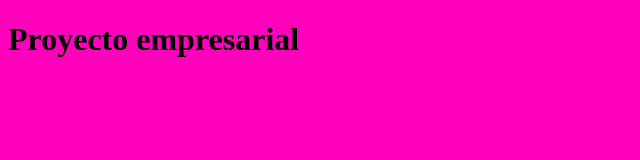
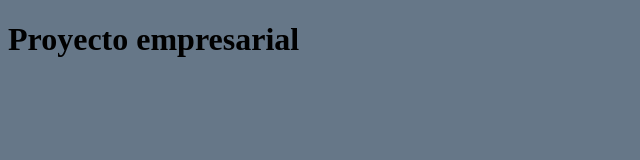
Before and after one commit to dannyarnold/CursoGit, a plain HTML site: page index.html in a window 1280 px wide. Shown: the whole page, without its empty margins (0-640 px from the left). Drawn offline with Linux system fonts and the light colour scheme.

Commit message:
Cambio background-color en css.

```diff
--- a/CSS/estilos.css
+++ b/CSS/estilos.css
@@ -1,3 +1,5 @@
+@charset "utf-8";
+/* CSS Document */
 body{
-    background-color: #f0b;
+    background-color: #678;
 }
```
